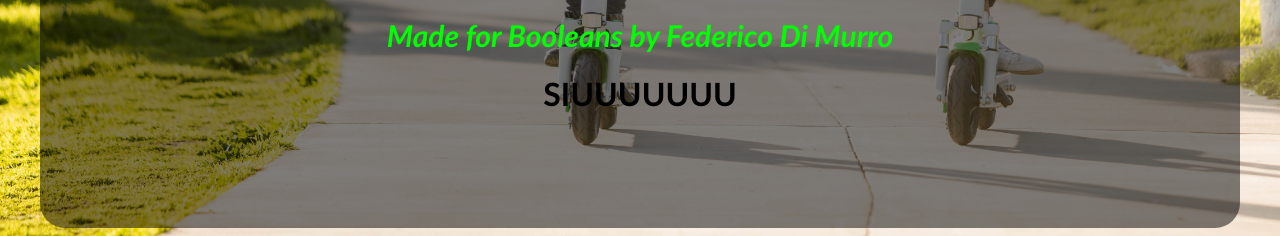
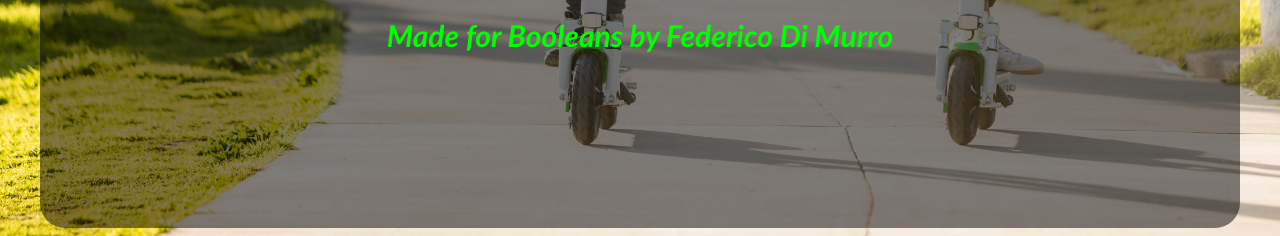
Before and after one commit to feffe17/Test-Ammissione, a plain HTML site: page index.html in a window 1280 px wide. Shown: the part 680-916 px from the top of the page. Drawn offline with Linux system fonts and the light colour scheme; files whose address does not match are found by name.

Commit message:
Update index.html

```diff
--- a/index.html
+++ b/index.html
@@ -54,7 +54,7 @@
             <h3>
                 <i>Made for Booleans by Federico Di Murro</i>
             </h3>
-            <h1>SIUUUUUUU</h1>
+
         </footer>
 
     </div>
```
